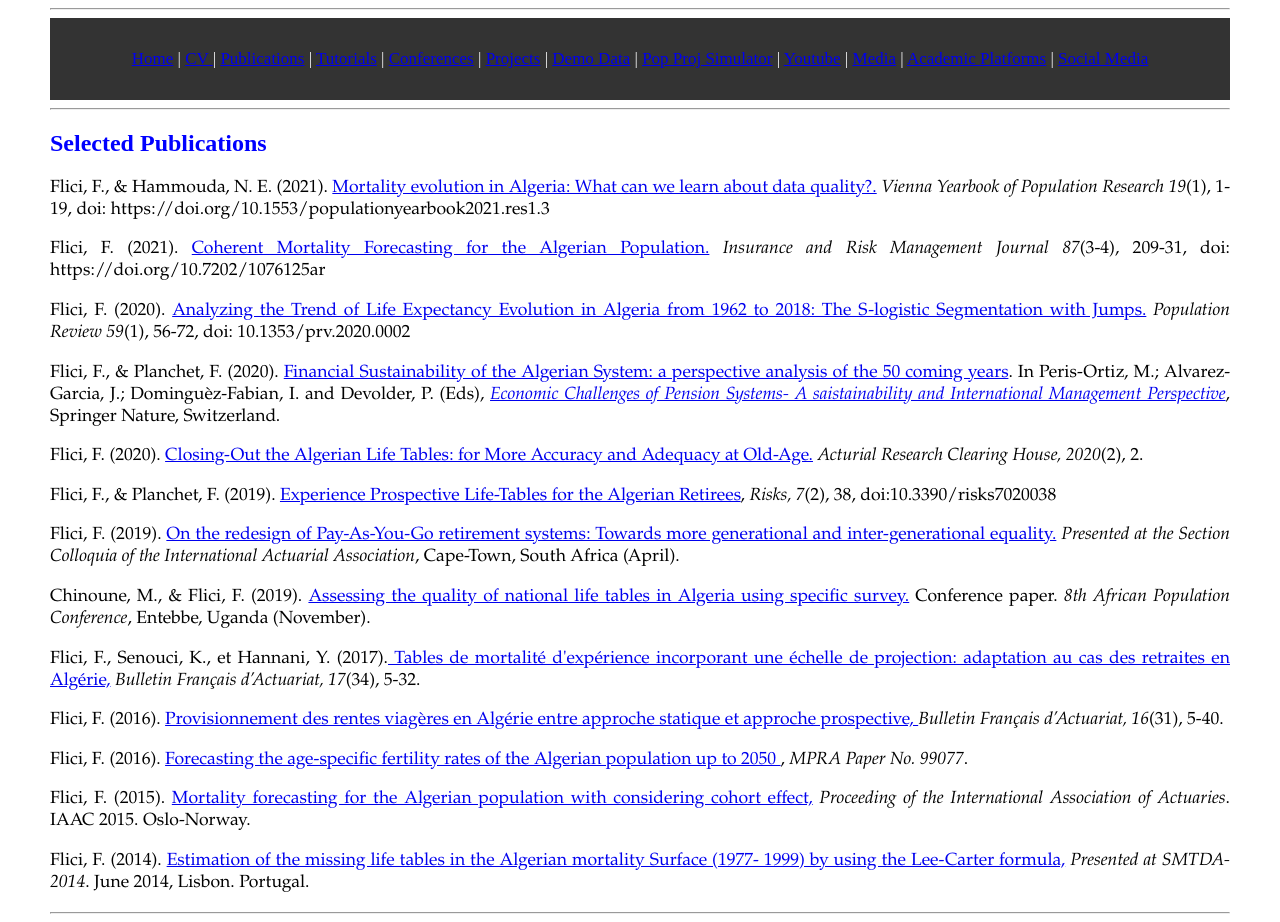
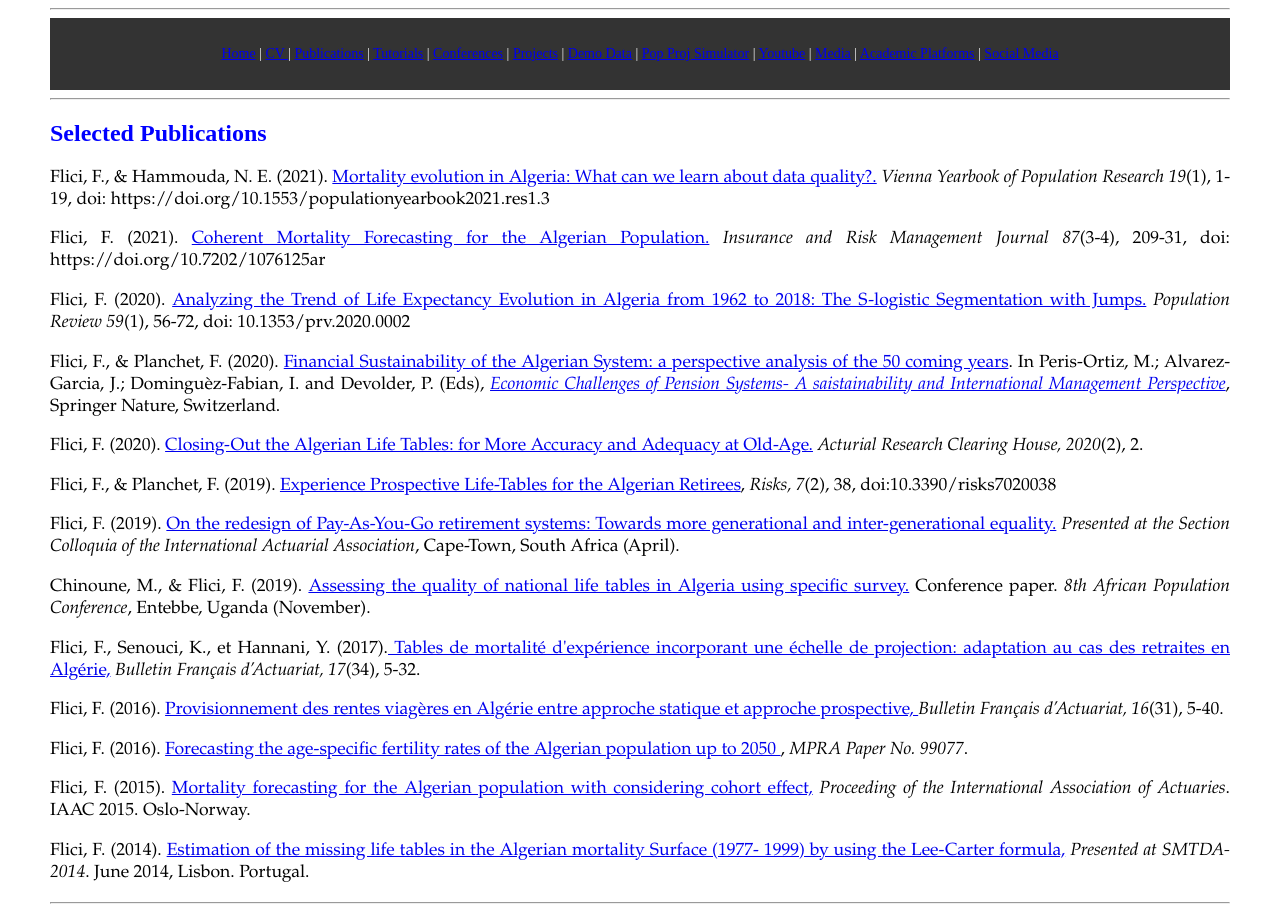
Before and after one commit to Farid-FLICI/farid-flici.github.io, a Jekyll site: the page pub.html, which Jekyll copies as it is, in a window 1280 px wide. Built offline with Jekyll 4.4.1, drawn with Linux system fonts in a browser that asks for light colours.

Commit message:
Update pub.html

```diff
--- a/pub.html
+++ b/pub.html
@@ -48,6 +48,8 @@ h3 {
 .topnav {
   position: relative;
   overflow: hidden;
+  top: 0;
+  left: 0;
   background-color: #333;
 }
 
@@ -57,7 +59,7 @@ h3 {
   text-align: center;
   padding: 14px 16px;
   text-decoration: none;
-  font-size: 17px;
+  font-size: 14px;
 }
 
 </style>
```
